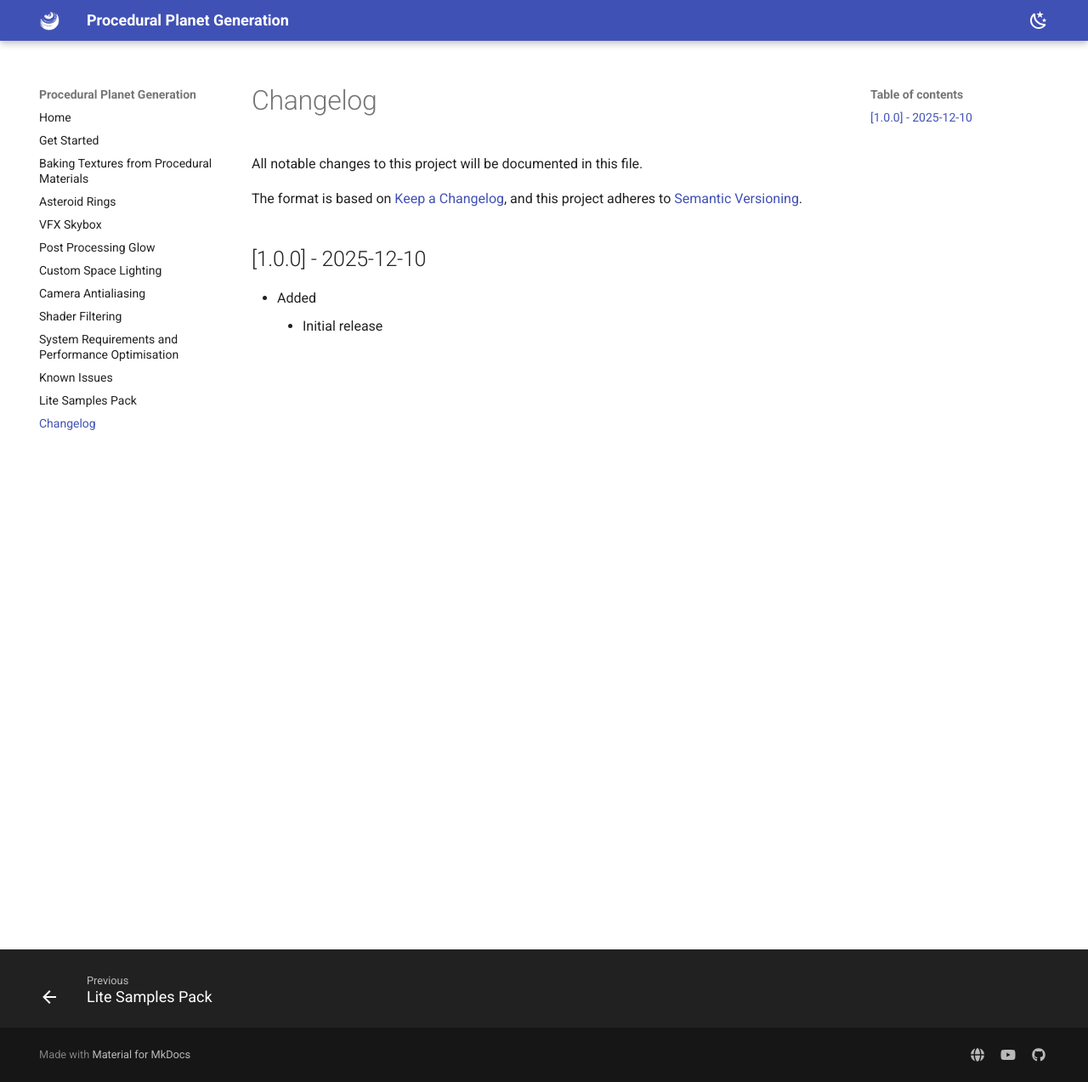
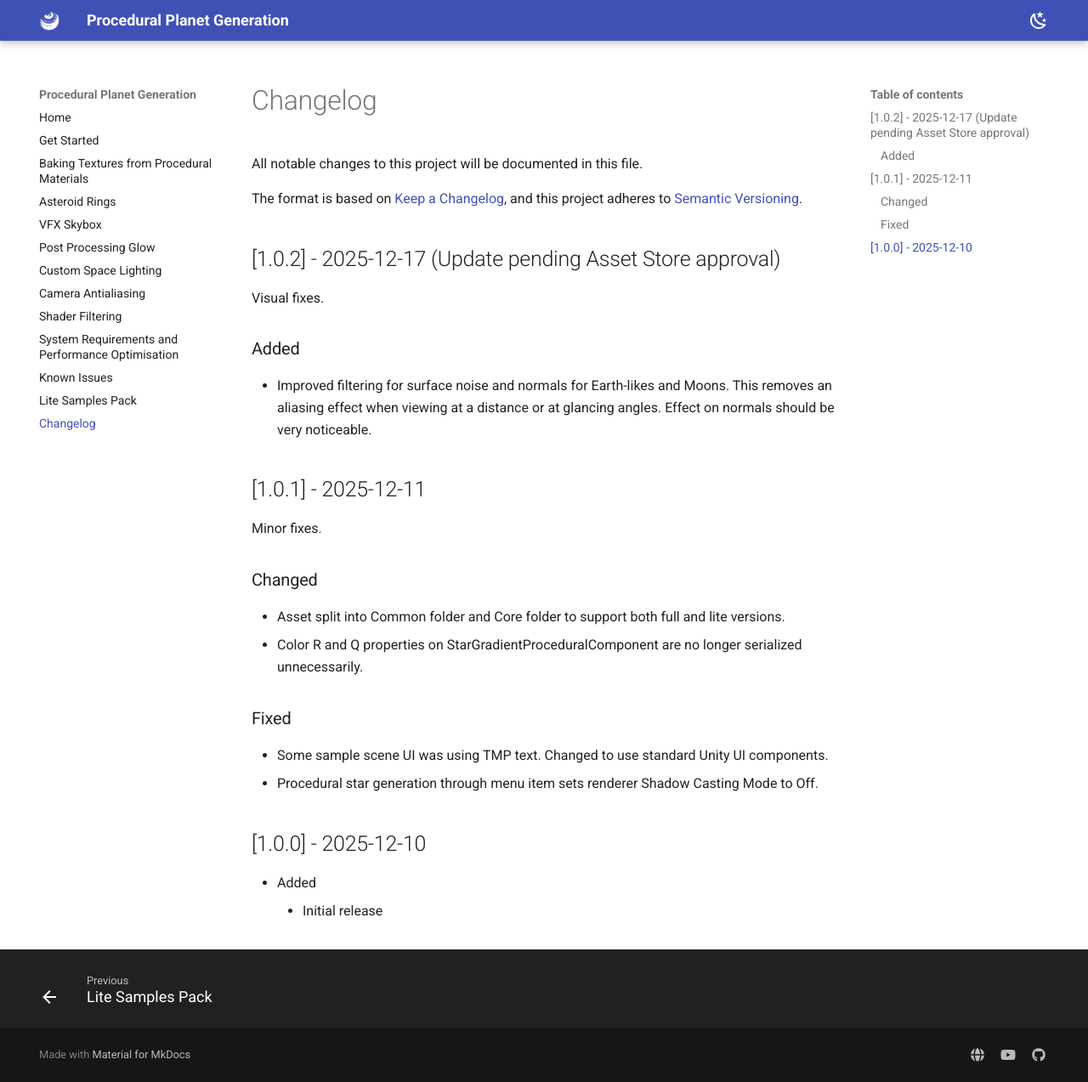
Before and after one commit to Parallel-Cascades/procedural-planet-generation, an MkDocs documentation site: the page built from docs/changelog.md, in a window 1280 px wide and 1273 px high. Shown: the whole window at 85% size. Built offline with MkDocs 1.6.1 and Material for MkDocs 9.7.7, drawn with Linux system fonts in a browser that asks for light colours.

Commit message:
Changelog updated

```diff
--- a/docs/changelog.md
+++ b/docs/changelog.md
@@ -5,6 +5,23 @@ All notable changes to this project will be documented in this file.
 The format is based on [Keep a Changelog](https://keepachangelog.com/en/1.1.0/),
 and this project adheres to [Semantic Versioning](https://semver.org/spec/v2.0.0.html).
 
+## [1.0.2] - 2025-12-17 (Update pending Asset Store approval)
+Visual fixes.
+
+### Added
+- Improved filtering for surface noise and normals for Earth-likes and Moons. This removes an aliasing effect when viewing at a distance or at glancing angles. Effect on normals should be very noticeable.
+
+## [1.0.1] - 2025-12-11
+Minor fixes.
+
+### Changed
+- Asset split into Common folder and Core folder to support both full and lite versions.
+- Color R and Q properties on StarGradientProceduralComponent are no longer serialized unnecessarily.
+
+### Fixed
+- Some sample scene UI was using TMP text. Changed to use standard Unity UI components.
+- Procedural star generation through menu item sets renderer Shadow Casting Mode to Off.
+
 ## [1.0.0] - 2025-12-10
 
 - Added
```
